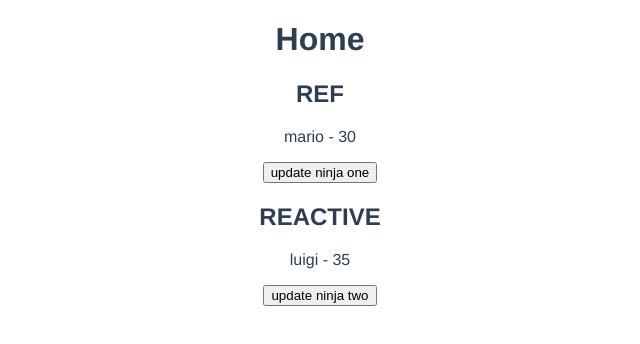
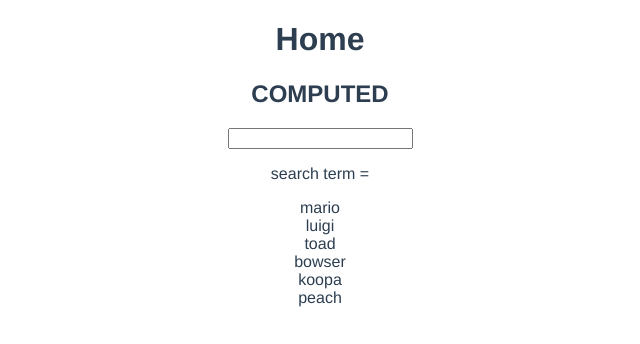
Before and after one commit to FlorianAutricque/vuejs_learning, a Vue app in the folder 7_composition_api/: page / in a window 1280 px wide. Shown: the top 344 px of the page, without its empty margins (320-960 px from the left). Built offline with nearby package versions, Linux system fonts and the light colour scheme.

Commit message:
computed

```diff
--- a/7_composition_api/src/views/HomeView.vue
+++ b/7_composition_api/src/views/HomeView.vue
@@ -7,18 +7,23 @@
     <button @click="age++">Add age</button> -->
     <!-- <input type="text" v-model="name" /> -->
 
-    <h2>REF</h2>
+    <!-- <h2>REF</h2>
     <p>{{ ninjaOne.name }} - {{ ninjaOne.age }}</p>
     <button @click="updateNinjaOne">update ninja one</button>
 
     <h2>REACTIVE</h2>
     <p>{{ ninjaTwo.name }} - {{ ninjaTwo.age }}</p>
-    <button @click="updateNinjaTwo">update ninja two</button>
+    <button @click="updateNinjaTwo">update ninja two</button> -->
+
+    <h2>COMPUTED</h2>
+    <input type="text" v-model="search" />
+    <p>search term = {{ search }}</p>
+    <div v-for="name in matchingNames" :key="name">{{ name }}</div>
   </div>
 </template>
 
 <script>
-import { ref, reactive } from "vue";
+import { ref, reactive, computed } from "vue";
 export default {
   name: "HomeView",
   setup() {
@@ -35,18 +40,28 @@
     // return { name, age, handleClick };
 
     //REF VS REACTIVE
-    const ninjaOne = ref({ name: "mario", age: 30 });
-    const ninjaTwo = reactive({ name: "luigi", age: 35 });
+    // const ninjaOne = ref({ name: "mario", age: 30 });
+    // const ninjaTwo = reactive({ name: "luigi", age: 35 });
 
-    const updateNinjaOne = () => {
-      ninjaOne.value.age = 40;
-    };
+    // const updateNinjaOne = () => {
+    //   ninjaOne.value.age = 40;
+    // };
 
-    const updateNinjaTwo = () => {
-      ninjaTwo.age = 40;
-    };
+    // const updateNinjaTwo = () => {
+    //   ninjaTwo.age = 40;
+    // };
 
-    return { ninjaOne, updateNinjaOne, ninjaTwo, updateNinjaTwo };
+    // return { ninjaOne, updateNinjaOne, ninjaTwo, updateNinjaTwo };
+
+    //COMPUTED
+    const search = ref("");
+    const names = ref(["mario", "luigi", "toad", "bowser", "koopa", "peach"]);
+
+    const matchingNames = computed(() => {
+      return names.value.filter((name) => name.includes(search.value));
+    });
+
+    return { names, search, matchingNames };
   },
 };
 </script>
```
